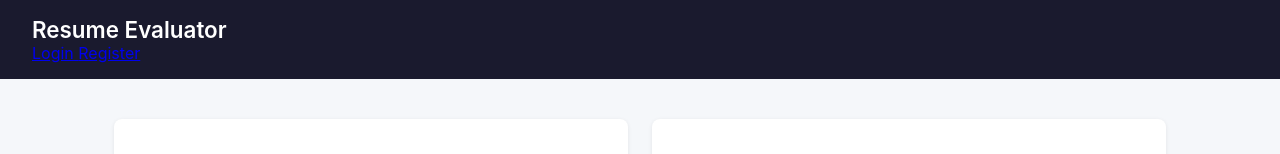
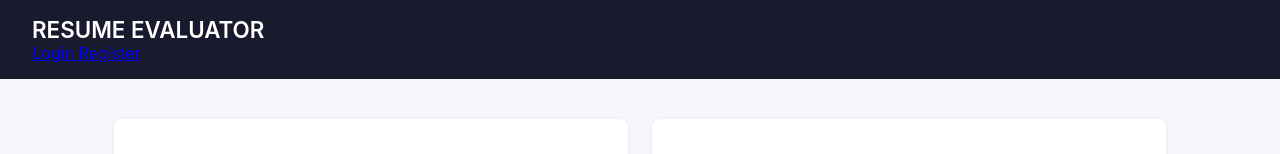
Before and after one commit to mnarzaid247-stack/SDA, a React (Vite) app in the folder resume-evaluator/week2/: page / in a window 1280 px wide. Shown: the top 154 px of the page. Built offline with nearby package versions, Linux system fonts and the light colour scheme.

Commit message:
update the title to be upper case

```diff
--- a/resume-evaluator/week2/src/App.jsx
+++ b/resume-evaluator/week2/src/App.jsx
@@ -7,7 +7,7 @@ import EvaluatorPage from './pages/EvaluatorPage'
 export default function App() {
   return (
     <div>
-      <Header title={"Resume Evaluator"}/>
+      <Header title="Resume Evaluator"/>
       <EvaluatorPage/>
     </div>
   )
--- a/resume-evaluator/week2/src/components/Header.jsx
+++ b/resume-evaluator/week2/src/components/Header.jsx
@@ -4,7 +4,7 @@ export default function Header({title}) {
   return (
     <>
     <header>
-      <h1>{title}</h1>
+      <h1>{title.toUpperCase()}</h1>
       <a href='#'>Login </a>
       <a href='#'>Register </a>
     </header>
```
